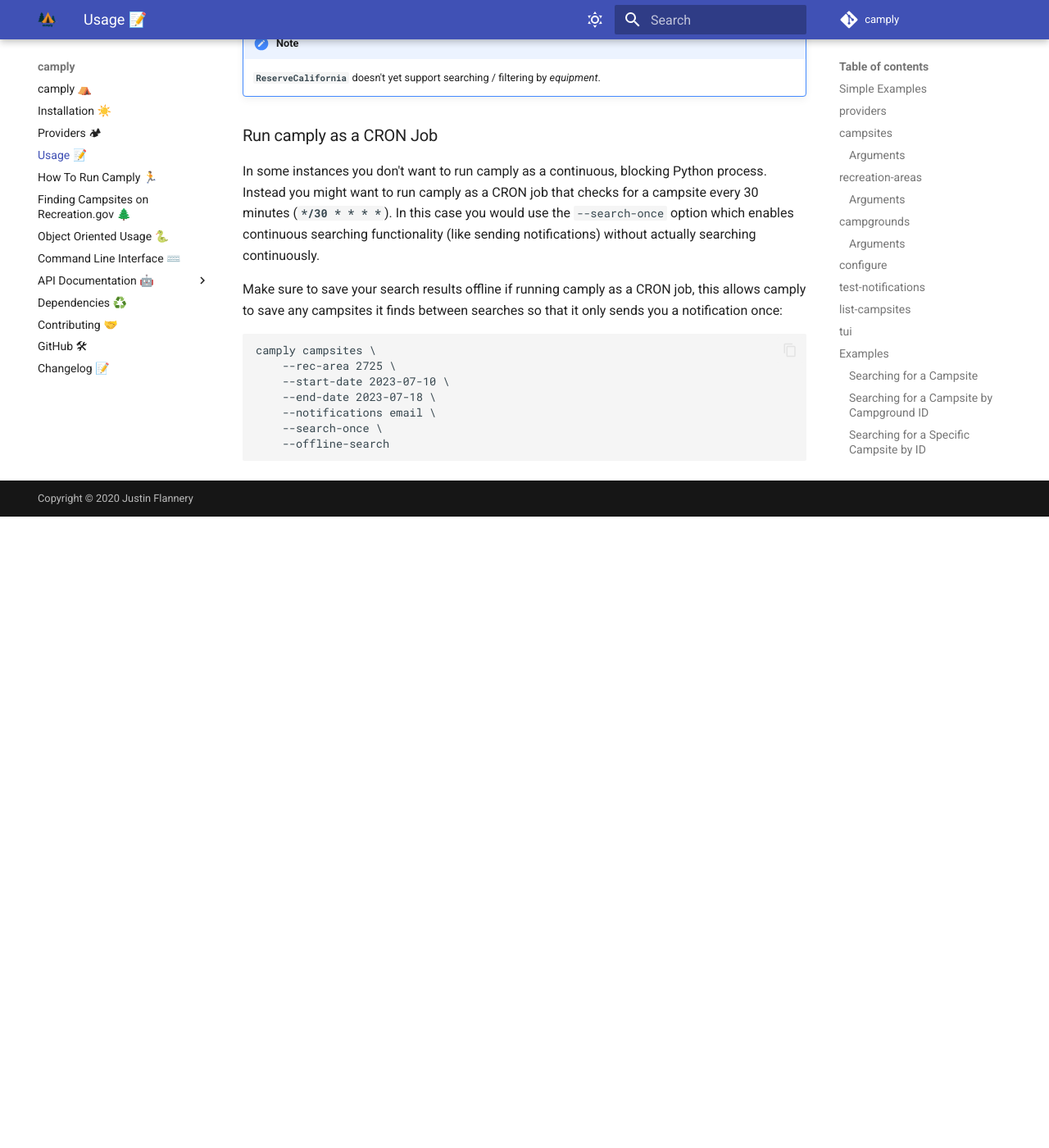
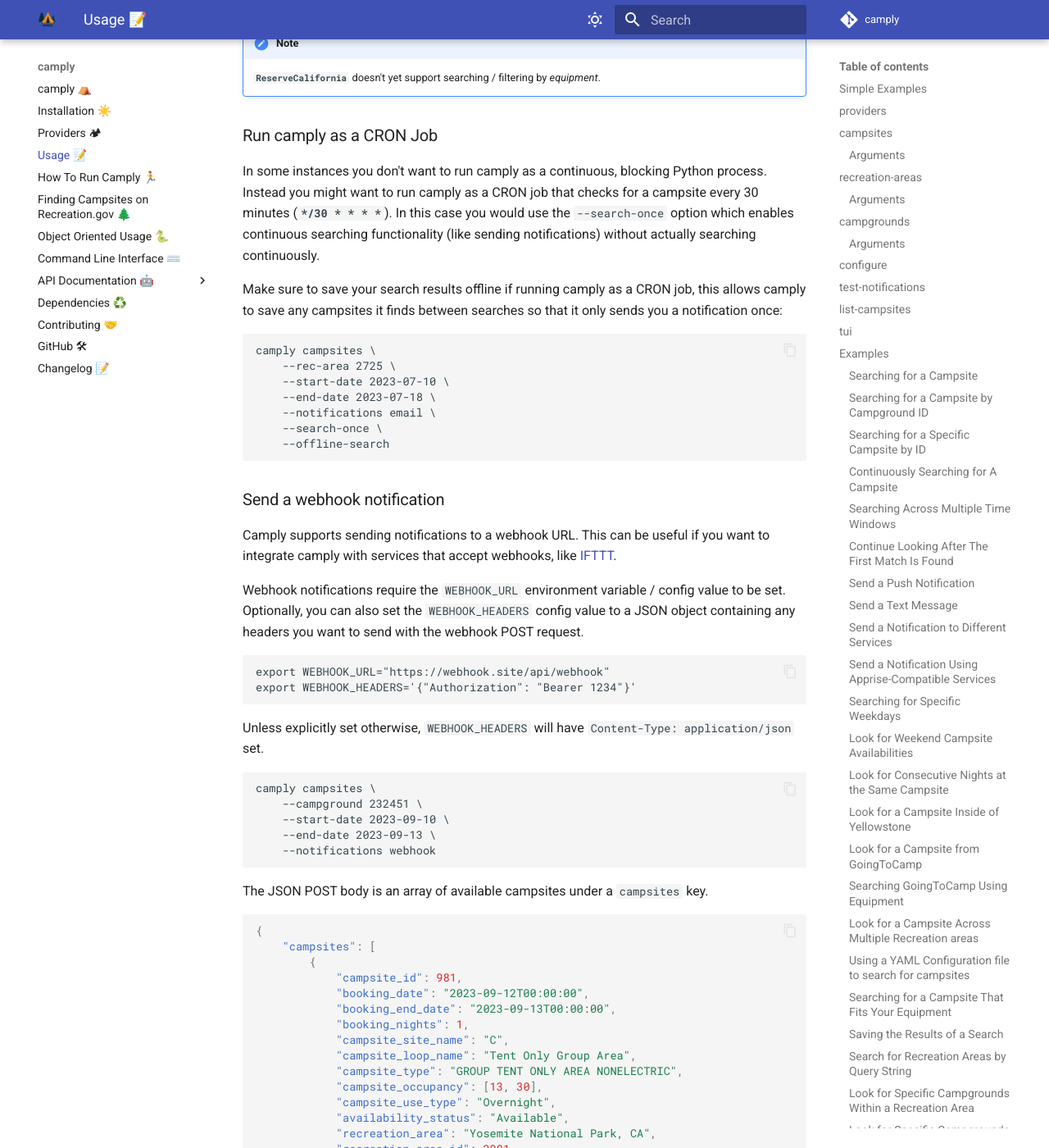
Before and after one commit to juftin/camply, an MkDocs documentation site: the page built from docs/command_line_usage.md, in a window 1280 px wide and 1400 px high, scrolled down 21465 px. Shown: the whole window at 82% size. Built offline with MkDocs 1.6.1 and Material for MkDocs 9.7.7, drawn with Linux system fonts in a browser that asks for light colours; comment, search, counter and statistics services are not loaded; before the commit the page ends 22095 px from its top, so only the background shows below that; some of the changed text lies outside the part shown.

Commit message:
✨ webhook notifications (#296)

````diff
--- a/docs/command_line_usage.md
+++ b/docs/command_line_usage.md
@@ -144,7 +144,8 @@
         [\*\*_example_](#continue-looking-after-the-first-match-is-found)
 -   `--notifications`: `NOTIFICATIONS`
     -   Enables continuous searching. Types of notifications to receive. Options available
-        are `pushover`, `email`, `ntfy`, `apprise`, `pushbullet`, `slack`, `telegram`, `twilio`, `silent`.
+        are `pushover`, `email`, `ntfy`, `apprise`, `pushbullet`, `slack`, `telegram`, `twilio`,
+        `webhook`, `silent`.
         Defaults to `silent` - which just logs messages to console.
         [\*\*_example_](#send-a-push-notification)
 -   `--equipment`
@@ -997,3 +998,92 @@
     --search-once \
     --offline-search
 ```
+
+### Send a webhook notification
+
+Camply supports sending notifications to a webhook URL.
+This can be useful if you want to integrate camply with
+services that accept webhooks, like [IFTTT](https://ifttt.com/).
+
+Webhook notifications require the `WEBHOOK_URL` environment variable /
+config value to be set. Optionally, you can also set the `WEBHOOK_HEADERS`
+config value to a JSON object containing any headers you want to send with
+the webhook POST request.
+
+```commandline
+export WEBHOOK_URL="https://webhook.site/api/webhook"
+export WEBHOOK_HEADERS='{"Authorization": "Bearer 1234"}'
+```
+
+Unless explicitly set otherwise, `WEBHOOK_HEADERS` will have
+`Content-Type: application/json` set.
+
+```commandline
+camply campsites \
+    --campground 232451 \
+    --start-date 2023-09-10 \
+    --end-date 2023-09-13 \
+    --notifications webhook
+```
+
+The JSON POST body is an array of available campsites
+under a `campsites` key.
+
+```json
+{
+    "campsites": [
+        {
+            "campsite_id": 981,
+            "booking_date": "2023-09-12T00:00:00",
+            "booking_end_date": "2023-09-13T00:00:00",
+            "booking_nights": 1,
+            "campsite_site_name": "C",
+            "campsite_loop_name": "Tent Only Group Area",
+            "campsite_type": "GROUP TENT ONLY AREA NONELECTRIC",
+            "campsite_occupancy": [13, 30],
+            "campsite_use_type": "Overnight",
+            "availability_status": "Available",
+            "recreation_area": "Yosemite National Park, CA",
+            "recreation_area_id": 2991,
+            "facility_name": "Hodgdon Meadow Campground",
+            "facility_id": 232451,
+            "booking_url": "https://www.recreation.gov/camping/campsites/981",
+            "permitted_equipment": [
+                {
+                    "equipment_name": "Tent",
+                    "max_length": 0.0
+                },
+                {
+                    "equipment_name": "Large Tent Over 9X12`",
+                    "max_length": 0.0
+                },
+                {
+                    "equipment_name": "Small Tent",
+                    "max_length": 0.0
+                }
+            ],
+            "campsite_attributes": [
+                {
+                    "attribute_category": "site_details",
+                    "attribute_id": 11,
+                    "attribute_name": "Checkin Time",
+                    "attribute_value": "12:00 PM"
+                },
+                {
+                    "attribute_category": "site_details",
+                    "attribute_id": 56,
+                    "attribute_name": "Min Num of People",
+                    "attribute_value": "13"
+                },
+                {
+                    "attribute_category": "site_details",
+                    "attribute_id": 9,
+                    "attribute_name": "Campfire Allowed",
+                    "attribute_value": "Yes"
+                }
+            ]
+        }
+    ],
+    "timestamp": "2023-09-10T01:57:00.729918+00:00"
+}
+```
--- a/docs/how_to_run.md
+++ b/docs/how_to_run.md
@@ -142,6 +142,9 @@
 -   Telegram Notifications
     -   `TELEGRAM_BOT_TOKEN`
     -   `TELEGRAM_CHAT_ID`
+-   Webhook Notifications
+    -   `WEBHOOK_URL`
+    -   `WEBHOOK_HEADERS` (optional, defaults to `{"Content-Type": "application/json"}`)
 -   Optional Environment Variables
     -   `LOG_LEVEL` (sets logging level, defaults to "INFO")
     -   `PUSHOVER_PUSH_TOKEN` (Personal Pushover App Token)
````
Also changed, not shown: README.md (+2 -1 lines), docs/index.md (+1 -0 lines), 6 other files.
